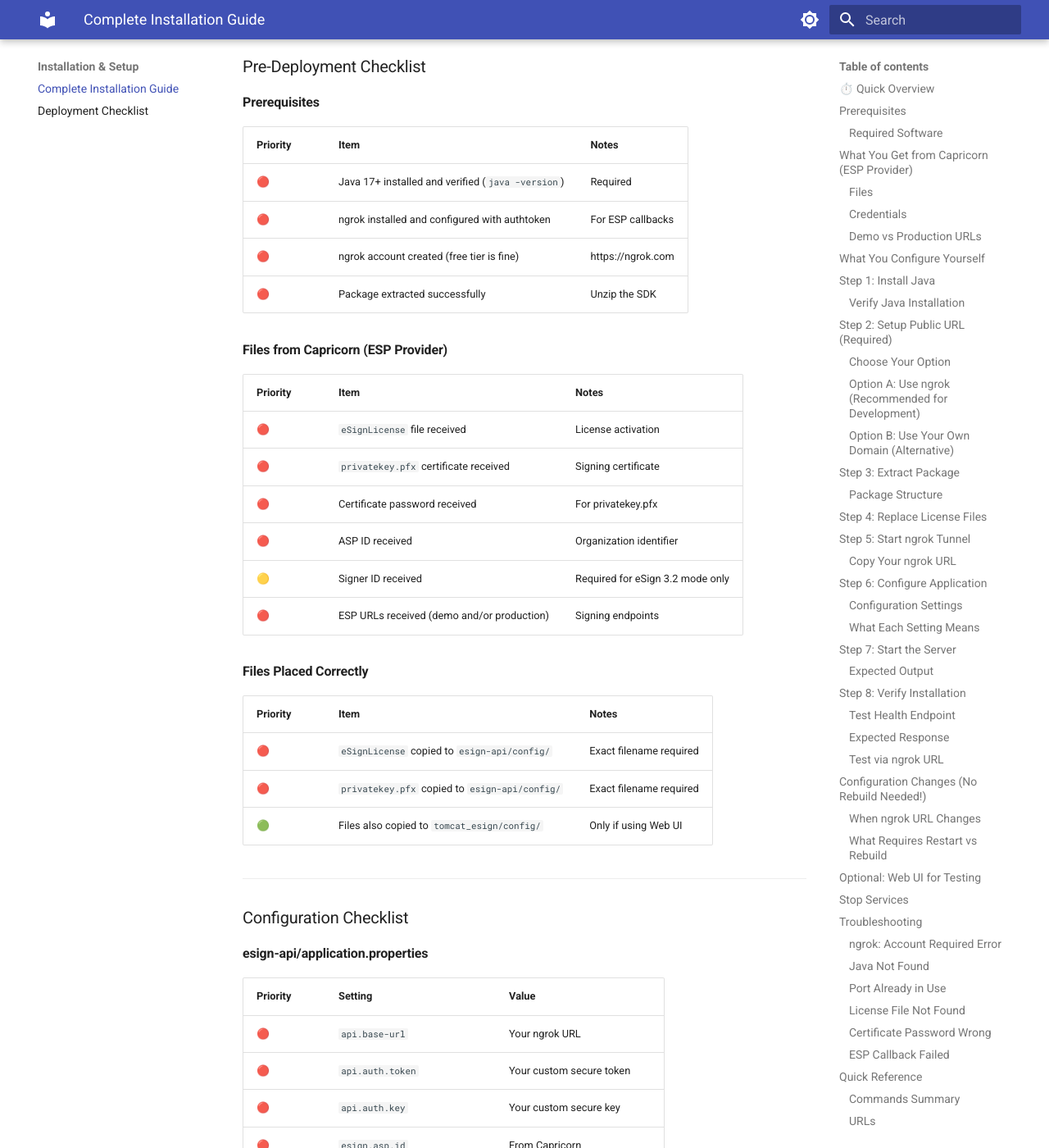
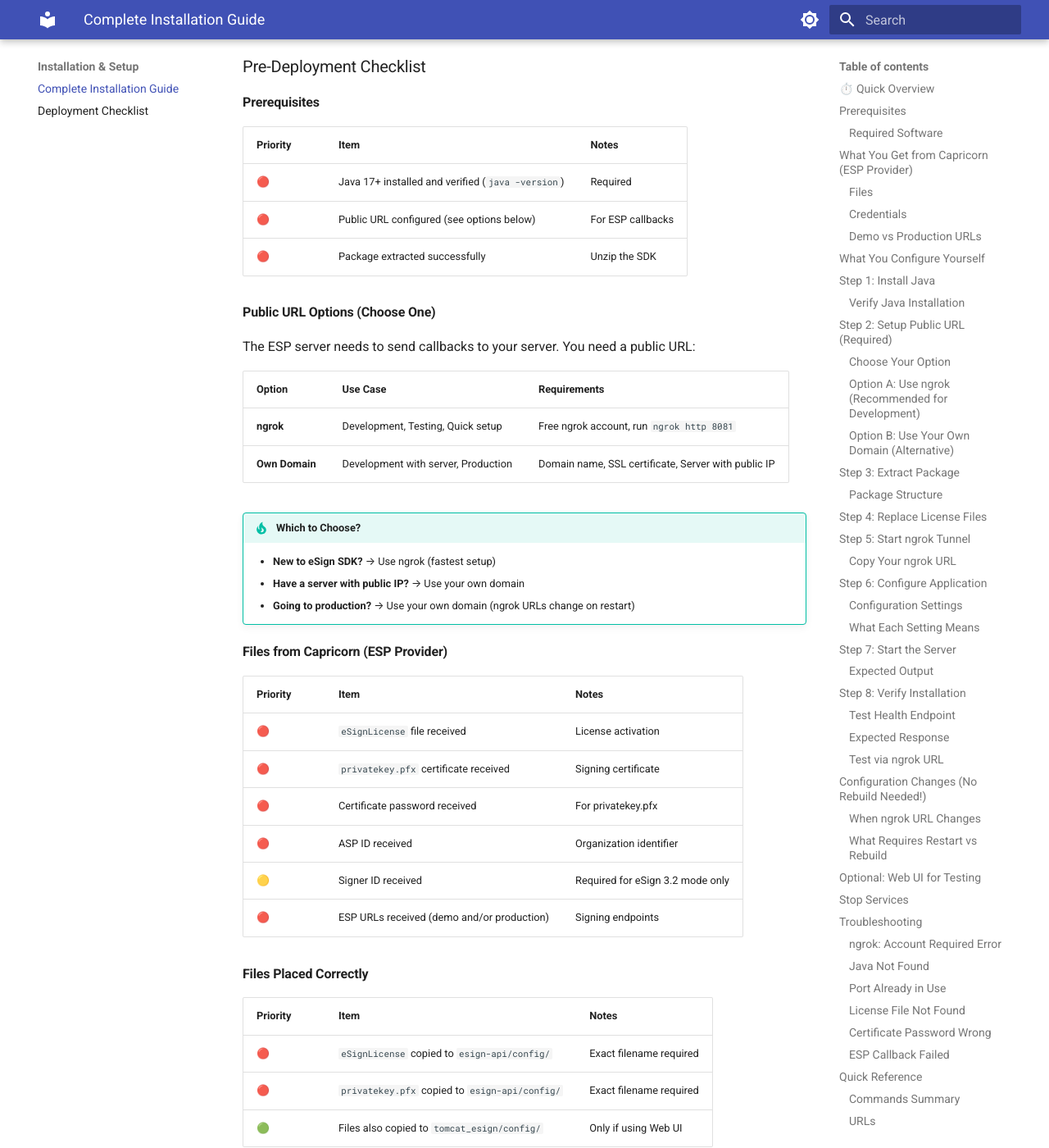
Before and after one commit to rashmeet-3/esign-docs, an MkDocs documentation site: the page built from docs/installation-deployment-guide.md, in a window 1280 px wide and 1400 px high, scrolled down 18076 px. Shown: the whole window at 82% size. Built offline with MkDocs 1.6.1 and Material for MkDocs 9.7.7, drawn with Linux system fonts in a browser that asks for light colours; the version menu is left out; some of the changed text lies outside the part shown.

Commit message:
Updates in documentation 16

```diff
--- a/docs/installation-deployment-guide.md
+++ b/docs/installation-deployment-guide.md
@@ -982,7 +982,7 @@ ESP callback URL not reachable
 | Service | URL |
 |---------|-----|
 | REST API (local) | http://localhost:8081 |
-| REST API (ngrok) | https://YOUR-URL.ngrok-free.dev |
+| REST API (public) | https://YOUR-PUBLIC-URL |
 | Health Check | http://localhost:8081/api/v1/esign/health |
 | Web UI (optional) | http://localhost:8080 |
 | ngrok Dashboard | http://127.0.0.1:4040 |
@@ -1040,9 +1040,22 @@ ESP callback URL not reachable
 | Priority | Item | Notes |
 |----------|------|-------|
 | 🔴 | Java 17+ installed and verified (`java -version`) | Required |
-| 🔴 | ngrok installed and configured with authtoken | For ESP callbacks |
-| 🔴 | ngrok account created (free tier is fine) | https://ngrok.com |
+| 🔴 | Public URL configured (see options below) | For ESP callbacks |
 | 🔴 | Package extracted successfully | Unzip the SDK |
+
+#### Public URL Options (Choose One)
+
+The ESP server needs to send callbacks to your server. You need a public URL:
+
+| Option | Use Case | Requirements |
+|--------|----------|--------------|
+| **ngrok** | Development, Testing, Quick setup | Free ngrok account, run `ngrok http 8081` |
+| **Own Domain** | Development with server, Production | Domain name, SSL certificate, Server with public IP |
+
+!!! tip "Which to Choose?"
+    - **New to eSign SDK?** → Use ngrok (fastest setup)
+    - **Have a server with public IP?** → Use your own domain
+    - **Going to production?** → Use your own domain (ngrok URLs change on restart)
 
 #### Files from Capricorn (ESP Provider)
 
@@ -1071,7 +1084,7 @@ ESP callback URL not reachable
 
 | Priority | Setting | Value |
 |----------|---------|-------|
-| 🔴 | `api.base-url` | Your ngrok URL |
+| 🔴 | `api.base-url` | Your public URL (ngrok or domain) |
 | 🔴 | `api.auth.token` | Your custom secure token |
 | 🔴 | `api.auth.key` | Your custom secure key |
 | 🔴 | `esign.asp.id` | From Capricorn |
@@ -1084,9 +1097,9 @@ ESP callback URL not reachable
 
 | Priority | Setting | Value |
 |----------|---------|-------|
-| 🟢 | `esign.base.url` | Your ngrok URL |
-| 🟢 | `esign.2_1.response.url` | ngrok URL + callback path |
-| 🟢 | `esign.3_2.response.url` | ngrok URL + callback path |
+| 🟢 | `esign.base.url` | Your public URL (ngrok or domain) |
+| 🟢 | `esign.2_1.response.url` | Public URL + callback path |
+| 🟢 | `esign.3_2.response.url` | Public URL + callback path |
 | 🟢 | `esign.asp.id` | From Capricorn |
 | 🟢 | `esign.certificate.password` | From Capricorn |
 
@@ -1094,13 +1107,24 @@ ESP callback URL not reachable
 
 ### Startup Checklist
 
-#### ngrok
+#### Public URL (Choose based on your setup)
 
-| Priority | Item | Notes |
-|----------|------|-------|
-| 🔴 | ngrok running in separate terminal (`ngrok http 8081`) | Keep running |
-| 🔴 | ngrok URL copied and updated in config | Update application.properties |
-| 🔴 | ngrok shows "Session Status: online" | Verify connection |
+=== "Using ngrok"
+
+    | Priority | Item | Notes |
+    |----------|------|-------|
+    | 🔴 | ngrok running in separate terminal (`ngrok http 8081`) | Keep running |
+    | 🔴 | ngrok URL copied and updated in config | Update application.properties |
+    | 🔴 | ngrok shows "Session Status: online" | Verify connection |
+
+=== "Using Own Domain"
+
+    | Priority | Item | Notes |
+    |----------|------|-------|
+    | 🔴 | Domain DNS configured and pointing to server | Check DNS propagation |
+    | 🔴 | SSL certificate installed and valid | HTTPS required |
+    | 🔴 | Reverse proxy (Nginx) configured and running | Route to port 8081 |
+    | 🔴 | Firewall allows ports 80/443 | For HTTPS traffic |
 
 #### Server
 
@@ -1119,7 +1143,7 @@ ESP callback URL not reachable
 | Priority | Item | Expected Result |
 |----------|------|-----------------|
 | 🔴 | Local: `curl http://localhost:8081/api/v1/esign/health` | `{"status":"UP"}` |
-| 🔴 | ngrok: `curl https://YOUR-NGROK-URL.ngrok-free.dev/api/v1/esign/health` | `{"status":"UP"}` |
+| 🔴 | Public URL: `curl https://YOUR-PUBLIC-URL/api/v1/esign/health` | `{"status":"UP"}` |
 
 #### API Authentication
 
@@ -1276,7 +1300,7 @@ Use NSSM (Non-Sucking Service Manager) or create a scheduled task to run on star
     curl http://localhost:8081/api/v1/esign/health
 
     :: Check ngrok tunnel
-    curl https://YOUR-URL.ngrok-free.dev/api/v1/esign/health
+    curl https://YOUR-PUBLIC-URL/api/v1/esign/health
 
     :: Check port in use
     netstat -ano | findstr :8081
@@ -1292,7 +1316,7 @@ Use NSSM (Non-Sucking Service Manager) or create a scheduled task to run on star
     curl http://localhost:8081/api/v1/esign/health
 
     # Check ngrok tunnel
-    curl https://YOUR-URL.ngrok-free.dev/api/v1/esign/health
+    curl https://YOUR-PUBLIC-URL/api/v1/esign/health
 
     # Check port in use
     lsof -i :8081
@@ -1311,7 +1335,7 @@ Use NSSM (Non-Sucking Service Manager) or create a scheduled task to run on star
     curl http://localhost:8081/api/v1/esign/health
 
     # Check ngrok tunnel
-    curl https://YOUR-URL.ngrok-free.dev/api/v1/esign/health
+    curl https://YOUR-PUBLIC-URL/api/v1/esign/health
 
     # Check port in use
     lsof -i :8081
```
